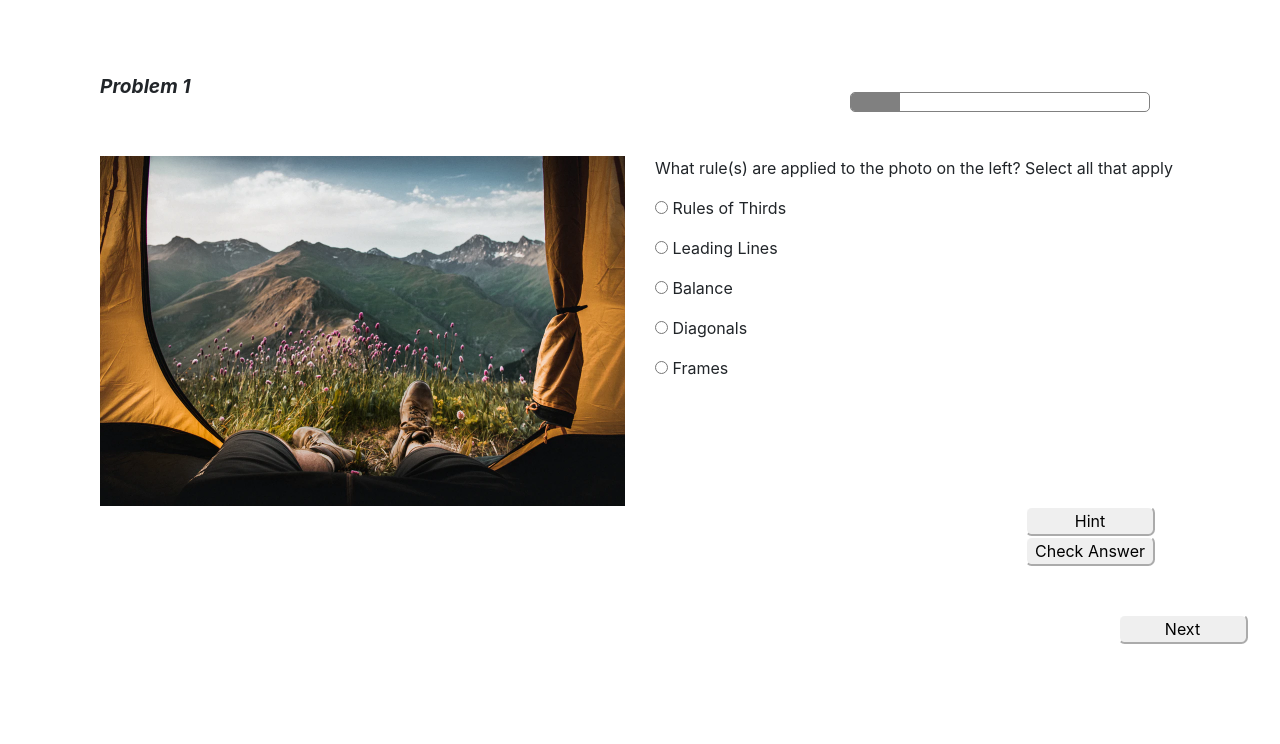
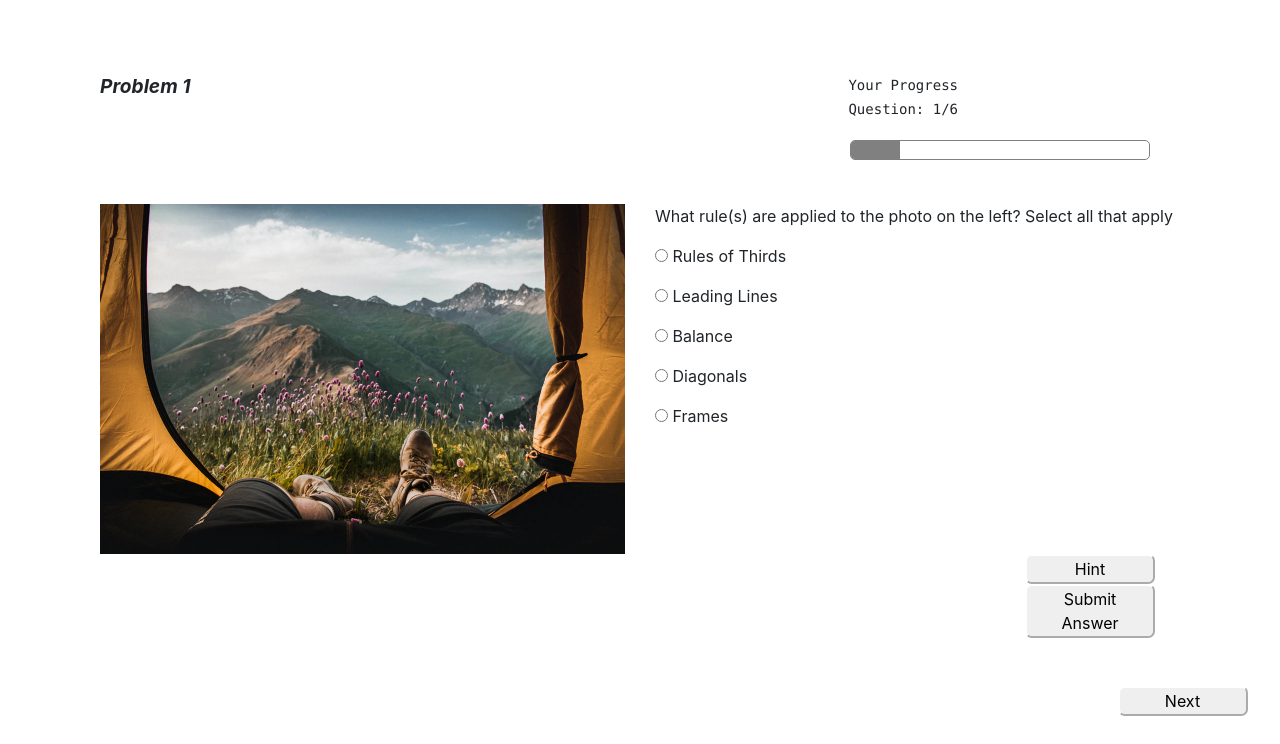
Before and after one commit to markwu372/coms4170final, a Flask app: page /quiz/1 in a window 1280 px wide. Shown: the part 56-800 px from the top of the page. Run offline with Flask 2, Linux system fonts and the light colour scheme; some libraries are stand-ins or nearby versions.

Commit message:
better progress bar

```diff
--- a/server.py
+++ b/server.py
@@ -202,9 +202,6 @@ def add_correct():
 
 @app.route('/report')
 def report():
-    # print(quiz_anwsers)
-    # print(timestamp)
-    # print(recommend_list)
     return render_template('report.html', correct=correct_number, topic=recommend_list)
 
 
--- a/static/quiz.js
+++ b/static/quiz.js
@@ -2,14 +2,14 @@ function check(choice) {
     let created;
     let rules = ["frames", "rule_of_thirds", "diagonals", "leading_lines", "balance"]
     $("#feedback").empty()
-    let feedback = "feedback: <br>"
+    let feedback = "Feedback: <br>"
     if (choice==quiz_data['answer']) {
         created = {
             "correct": '1',
             "topic": quiz_data['answer']
         };
         $("#" + quiz_data['answer']).addClass('correct');
-        feedback += "Great Job!"
+        feedback += "Correct anwser, Great Job!"
     }
     else {
         created = {
@@ -26,7 +26,7 @@ function check(choice) {
         $(".question").append(hint);
         $("#" + choice).addClass('wrong');
         $("#" + quiz_data['answer']).addClass('correct');
-        feedback += "As the annotation suggested, the correct anwser should be <b> " + quiz_data['answer'] + "</b>. ";
+        feedback += "Wrong anwser. As the annotation suggested, the correct anwser should be <b> " + quiz_data['answer'] + "</b>. ";
         feedback += "Let's review the definition and examples of " + "<a href=\"" + quiz_data['learning_url'] + "\">" + quiz_data['answer'] + ".</a>"
     }
     $("#feedback").append(feedback)
@@ -59,15 +59,6 @@ $(document).ready(function(){
 
     $("#show_answer").click(function(){
         $(this).prop('disabled', true);
-        // let choice = document.quizzes.q.value;
-        // console.log(choice);
-        // if (choice==quiz_data['answer']) {
-        //     count += 1
-        // }
-        // console.log(count);
-        // console.log(quiz_data['answer']);
-        // $("#" + choice).addClass('wrong');
-        // $("#" + quiz_data['answer']).addClass('correct');
     });
 
     $(".next_btn").click(function(){
--- a/templates/quiz.html
+++ b/templates/quiz.html
@@ -7,7 +7,7 @@
 
 
 <style>
-    .animated-progress {
+.animated-progress {
   width: 300px;
   height: 20px;
   border-radius: 5px;
@@ -23,8 +23,8 @@
   width: 0;
   color: rgb(255, 251, 251);
   line-height: 30px;
-  position: absolute;
-  text-align: end;
+  position: relative;
+  text-align: center;
   padding-right: 5px;
 }
 
@@ -43,6 +43,12 @@
         border-radius: 5pt;
         width: 130px;
     }
+
+pre {
+    padding-top: 0%;
+    margin-top: 0%;
+    display: inline;
+}
 </style>
 
 <div class="container-fluid">
@@ -52,13 +58,13 @@
         <div class="row">
             <div class="col-md-8 quiz-title">{{quiz_data.title}}</div>
             <div class="col-md-4">
+                <pre> Your Progress</pre><br>
+                <pre sytle="line-height:.1;display:inline-flex"> Question: {{quiz_data.quiz_id}}/6</pre>
                 <div class="animated-progress progress-blue">
                     <span data-progress={{quiz_data.quiz_progress}}></span>
                 </div>
-
             </div>
         </div>
-
         <br>
         <div class="row">
             <div class="col-md-6 question">
@@ -82,7 +88,7 @@
             <div class="col-md-10"></div>
             <div class="col-md-2 lesson-btns">
                 <button class="btn-style" id="show_hint">Hint</button>
-                <button class="btn-style" id="show_answer" onclick="check(quizzes.q.value)">Check Answer</button>
+                <button class="btn-style" id="show_answer" onclick="check(quizzes.q.value)">Submit Answer</button>
             </div>
         </div>
         <br>
```
